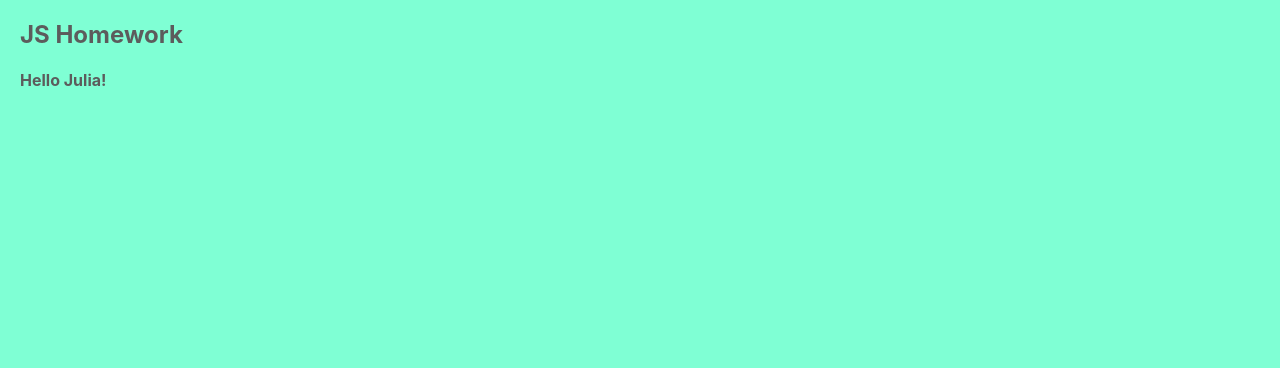
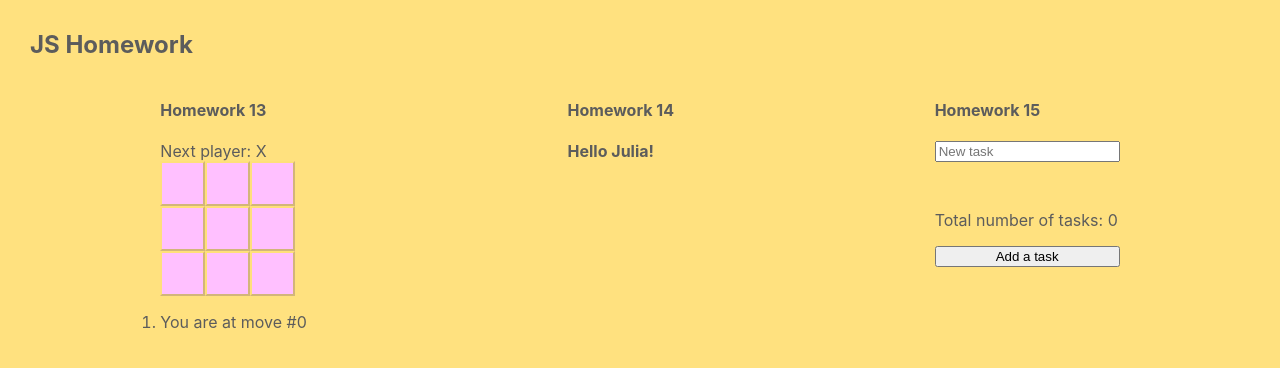
Before and after one commit to JuliaT47/TaskOrganiserReact, a React (Create React App) app: page / in a window 1280 px wide. Shown: the top 368 px of the page. Built offline with nearby package versions, Linux system fonts and the light colour scheme.

Commit message:
Homework 15

```diff
--- a/src/App.css
+++ b/src/App.css
@@ -1,9 +1,10 @@
 body {
-  background-color: aquamarine;
+  background-color: rgb(255, 225, 127);
+  margin: 30px;
+  color: rgb(92, 92, 92);
 }
-body {
-  margin: 20px;
-  color: rgb(92, 92, 92);
+ol {
+  padding: 0;
 }
 .square {
   width: 45px;
@@ -21,3 +22,11 @@ body {
 .winning {
   background-color: rgba(255, 255, 0, 0.518);
 }
+.App-header {
+  display: flex;
+  justify-content: space-around;
+}
+.list {
+  display: flex;
+  flex-direction: column;
+}
--- a/src/App.js
+++ b/src/App.js
@@ -12,6 +12,7 @@ import "./JSHomework13";
 import HelloWorld from "./JSHomework14";
 import { HelloWorldComponent } from "./JSHomework14";
 import Game from "./JSHomework13";
+import { List } from "./JSHomework15";
 
 import { useState } from "react";
 import { createElement } from "react";
@@ -21,20 +22,20 @@ function App() {
   return (
     <div className="App">
       <header className="App-header">
-        {component === "functional" ? <HelloWorld /> : <HelloWorldComponent />}
+        {" "}
+        <Game />
+        <div>
+          <h4>Homework 14</h4>
+          {component === "functional" ? (
+            <HelloWorld />
+          ) : (
+            <HelloWorldComponent />
+          )}
+        </div>
+        <List />
       </header>
     </div>
   );
 }
 
 export default App;
-
-// function JSHomework13() {
-//   return (
-//     <div>
-//       <Game />
-//     </div>
-//   );
-// }
-
-// export default Game;
--- a/src/JSHomework13.js
+++ b/src/JSHomework13.js
@@ -2,8 +2,6 @@ import { useState } from "react";
 import React from "react";
 
 // Tic-Tac-Toe game
-
-console.log("Hello");
 
 function Square({ value, onSquareClick, isWinningSquare }) {
   return (
@@ -109,6 +107,7 @@ export default function Game() {
   return (
     <div className="game">
       <div className="game-board">
+        <h4>Homework 13</h4>
         <Board xIsNext={xIsNext} squares={currentSquares} onPlay={handlePlay} />
       </div>
       <div className="game-info">
--- /dev/null
+++ b/src/JSHomework15.js
@@ -0,0 +1,40 @@
+import { useState } from "react";
+
+export function List() {
+  const [task, setTask] = useState([]);
+  const [newTask, setNewTask] = useState("");
+
+  const handleChange = (event) => {
+    setNewTask(event.target.value);
+  };
+  const handleAddTask = () => {
+    if (newTask.trim() !== "") {
+      setTask([...task, newTask]);
+      setNewTask("");
+    }
+  };
+  const handleKeyPress = (event) => {
+    if (event.key === "Enter") {
+      handleAddTask();
+    }
+  };
+  return (
+    <div className="list">
+      <h4>Homework 15</h4>
+      <input
+        type="text"
+        value={newTask}
+        onChange={handleChange}
+        onKeyPress={handleKeyPress}
+        placeholder="New task"
+      ></input>
+      <ul>
+        {task.map((task, index) => (
+          <li key={index}>{task}</li>
+        ))}
+      </ul>
+      <p>Total number of tasks: {task.length}</p>
+      <button onClick={handleAddTask}>Add a task</button>
+    </div>
+  );
+}
```
